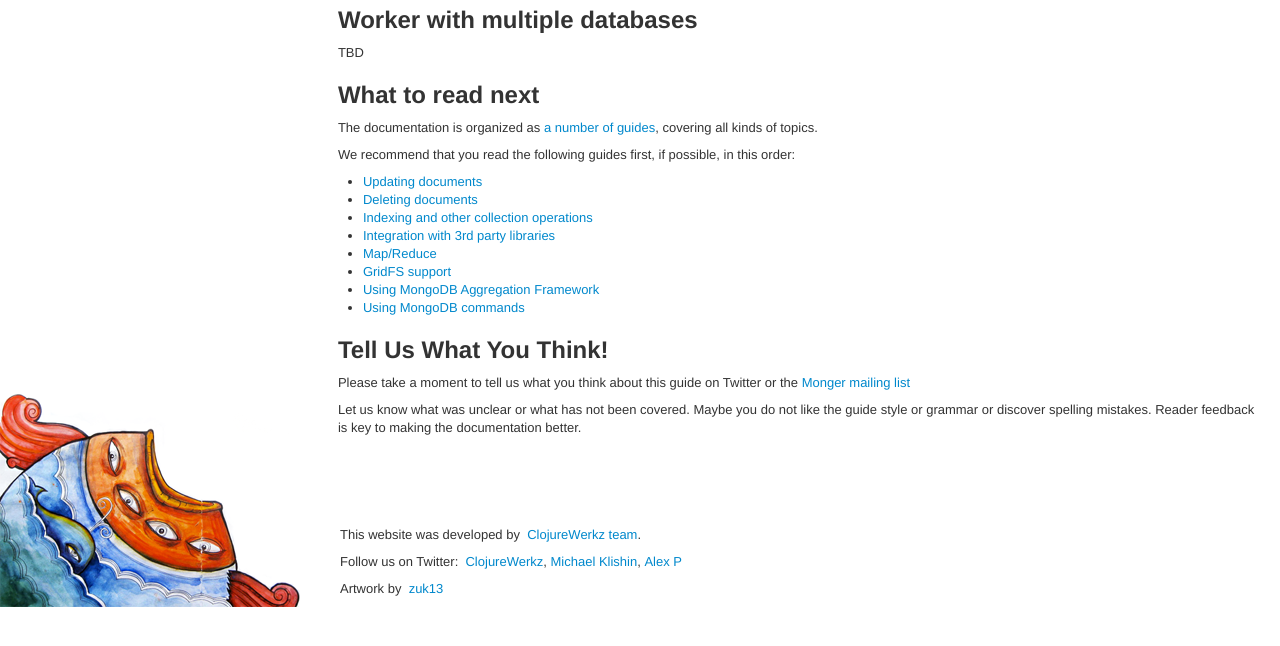
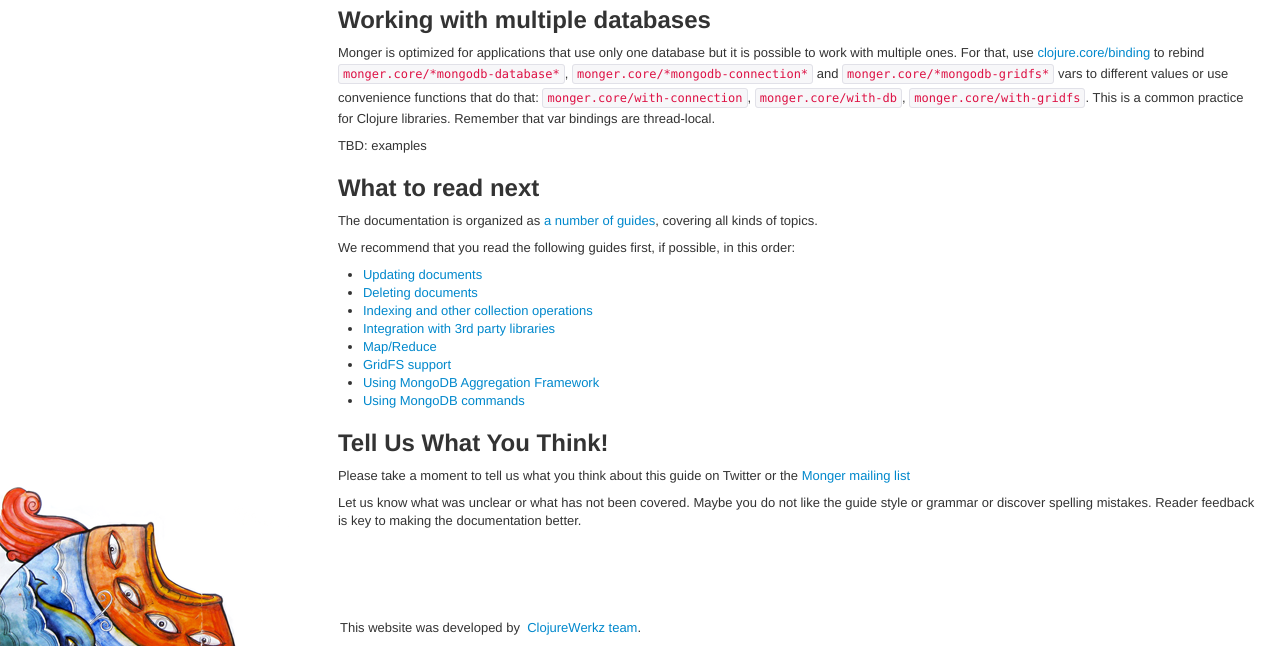
Before and after one commit to clojurewerkz/monger.docs, a Jekyll site: the page built from articles/querying.md, in a window 1280 px wide and 900 px high, scrolled down 6878 px, cut to the strip 254-900 px from the top of the window. Built offline with Jekyll 4.4.1, drawn with Linux system fonts in a browser that asks for light colours; some web fonts are replaced; before the commit the page ends 7739 px from its top, so only the background shows below that.

Commit message:
Replicate

```diff
--- a/articles/querying.md
+++ b/articles/querying.md
@@ -262,9 +262,15 @@ Use `monger.collection/count`, `monger.collection/empty?` and `monger.collection
 {% gist 87b737a55a961ef7d731 %}
 
 
-## Worker with multiple databases
+## Working with multiple databases
 
-TBD
+Monger is optimized for applications that use only one database but it is possible to work with multiple ones. For that, use [clojure.core/binding](http://clojuredocs.org/clojure_core/clojure.core/binding) to rebind
+`monger.core/*mongodb-database*`, `monger.core/*mongodb-connection*` and `monger.core/*mongodb-gridfs*` vars to different values or use convenience functions
+that do that: `monger.core/with-connection`, `monger.core/with-db`, `monger.core/with-gridfs`. This is a common practice for Clojure libraries. Remember that
+var bindings are thread-local.
+
+
+TBD: examples
 
 
 ## What to read next
```
Also changed, not shown: articles/gridfs.md (+11 -0 lines).
